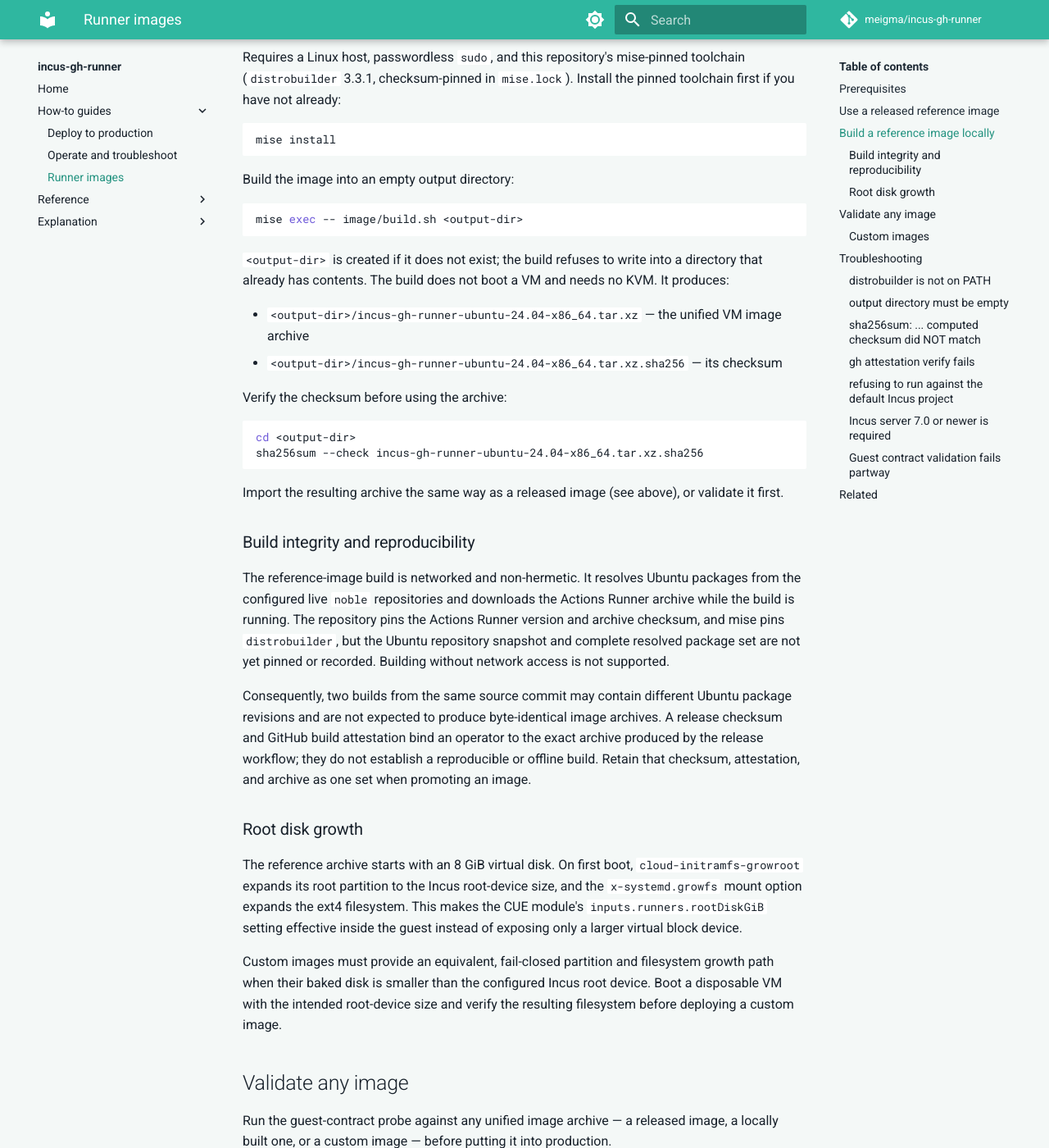
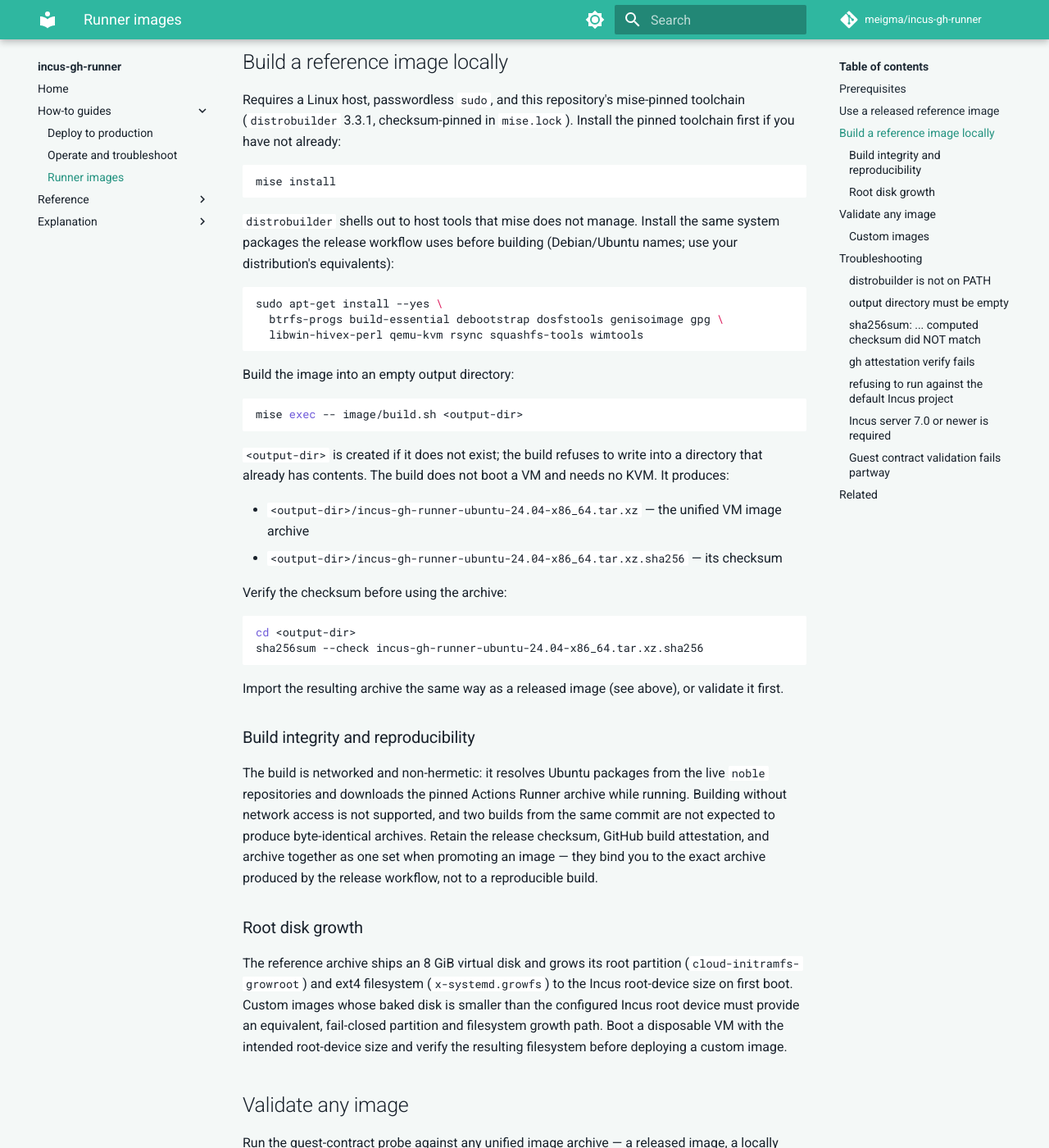
Before and after one commit to meigma/incus-gh-runner, an MkDocs documentation site: the page built from docs/docs/how-to/runner-images.md, in a window 1280 px wide and 1400 px high, scrolled down 1515 px. Shown: the whole window at 82% size. Built offline with MkDocs 1.6.1 and Material for MkDocs 9.7.7, drawn with Linux system fonts in a browser that asks for light colours; comment, search, counter and statistics services are not loaded; some of the changed text lies outside the part shown.

Commit message:
docs: fix verified guide errors and provenance coverage gaps
Deploy guide installs the shipped example config before editing it;
image build lists distrobuilder host packages; guest contract gains the
launch-digest and JIT-binding metadata keys; operate gains proof log
events, the 0700 diagnostics requirement, and correct journalctl usage;
lifecycle state list matches the emitted 'ready' state.

Co-Authored-By: Claude Fable 5 <noreply@anthropic.com>

````diff
--- a/docs/docs/how-to/runner-images.md
+++ b/docs/docs/how-to/runner-images.md
@@ -7,8 +7,8 @@ Get a unified Incus VM image ready for `incus-gh-runner`: download and verify a
 - `gh` (GitHub CLI), authenticated against GitHub
 - `incus` client access to the target Incus project
 - Incus 7.0 or newer
-- For local builds: a Linux host with passwordless `sudo`
-- For validation: `jq`, plus an existing, disposable, non-`default` Incus project
+- For local builds: a Linux host with passwordless `sudo` and the distrobuilder host packages listed under [Build a reference image locally](#build-a-reference-image-locally)
+- For validation: `jq`, plus an existing, disposable, non-`default` Incus project on an Incus host able to launch virtual machines
 
 ## Use a released reference image
 
@@ -65,6 +65,14 @@ Requires a Linux host, passwordless `sudo`, and this repository's mise-pinned to
 mise install
 ```
 
+`distrobuilder` shells out to host tools that mise does not manage. Install the same system packages the release workflow uses before building (Debian/Ubuntu names; use your distribution's equivalents):
+
+```bash
+sudo apt-get install --yes \
+  btrfs-progs build-essential debootstrap dosfstools genisoimage gpg \
+  libwin-hivex-perl qemu-kvm rsync squashfs-tools wimtools
+```
+
 Build the image into an empty output directory:
 
 ```bash
@@ -87,32 +95,23 @@ Import the resulting archive the same way as a released image (see above), or va
 
 ### Build integrity and reproducibility
 
-The reference-image build is networked and non-hermetic. It resolves Ubuntu
-packages from the configured live `noble` repositories and downloads the
-Actions Runner archive while the build is running. The repository pins the
-Actions Runner version and archive checksum, and mise pins `distrobuilder`, but
-the Ubuntu repository snapshot and complete resolved package set are not yet
-pinned or recorded. Building without network access is not supported.
-
-Consequently, two builds from the same source commit may contain different
-Ubuntu package revisions and are not expected to produce byte-identical image
-archives. A release checksum and GitHub build attestation bind an operator to
-the exact archive produced by the release workflow; they do not establish a
-reproducible or offline build. Retain that checksum, attestation, and archive as
-one set when promoting an image.
+The build is networked and non-hermetic: it resolves Ubuntu packages from the
+live `noble` repositories and downloads the pinned Actions Runner archive
+while running. Building without network access is not supported, and two
+builds from the same commit are not expected to produce byte-identical
+archives. Retain the release checksum, GitHub build attestation, and archive
+together as one set when promoting an image — they bind you to the exact
+archive produced by the release workflow, not to a reproducible build.
 
 ### Root disk growth
 
-The reference archive starts with an 8 GiB virtual disk. On first boot,
-`cloud-initramfs-growroot` expands its root partition to the Incus root-device
-size, and the `x-systemd.growfs` mount option expands the ext4 filesystem. This
-makes the CUE module's `inputs.runners.rootDiskGiB` setting effective inside
-the guest instead of exposing only a larger virtual block device.
-
-Custom images must provide an equivalent, fail-closed partition and filesystem
-growth path when their baked disk is smaller than the configured Incus root
-device. Boot a disposable VM with the intended root-device size and verify the
-resulting filesystem before deploying a custom image.
+The reference archive ships an 8 GiB virtual disk and grows its root
+partition (`cloud-initramfs-growroot`) and ext4 filesystem
+(`x-systemd.growfs`) to the Incus root-device size on first boot. Custom
+images whose baked disk is smaller than the configured Incus root device must
+provide an equivalent, fail-closed partition and filesystem growth path. Boot
+a disposable VM with the intended root-device size and verify the resulting
+filesystem before deploying a custom image.
 
 ## Validate any image
 
````
Also changed, not shown: other parts of docs/docs/how-to/runner-images.md (+2 -0 lines), docs/docs/explanation/how-it-works.md (+3 -2 lines), docs/docs/how-to/deploy.md (+9 -3 lines), docs/docs/how-to/operate.md (+6 -3 lines), docs/docs/reference/guest-contract.md (+18 -1 lines).
